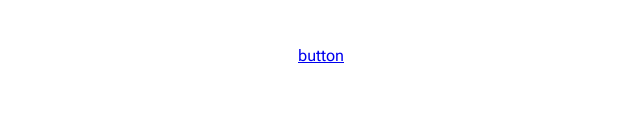
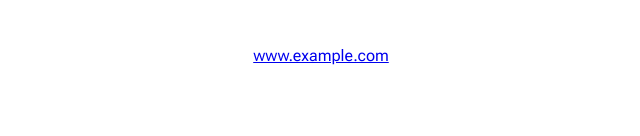
Before and after one commit to Louis-Matsika/fate, a Next.js app: page / in a window 1280 px wide. Shown: the part 558-694 px from the top of the page, without its empty margins (319-959 px from the left). Built offline with nearby package versions, Linux system fonts and the light colour scheme; a web font is replaced by a local one.

Commit message:
read and display single data from src/data/

```diff
--- a/src/app/page.tsx
+++ b/src/app/page.tsx
@@ -13,7 +13,7 @@ const Home = () => {
             <Header />
             <main className={styles.main}>
                 <Exhibit />
-                <DistroBar/>
+                <DistroBar id="falcons"/>
             </main>
             <Footer />
         </>
--- a/src/components/DistroBar/index.tsx
+++ b/src/components/DistroBar/index.tsx
@@ -1,17 +1,24 @@
 import styles from "./styles.module.scss";
 
-const MusicButton = () => {
+import singles from "#/data/discography/singles.json";
+
+import { MusicButtonProps, DistroBarProps } from "./types";
+
+const MusicButton = ({ link }: MusicButtonProps) => {
   return (
-    <a href="https://example.com" target="_blank" rel="noopener noreferrer">
-      button
+    <a href={link} target="_blank" rel="noopener noreferrer">
+      {link}
     </a>
   );
 };
 
-const DistroBar = () => {
+const DistroBar = ({ id }: DistroBarProps) => {
+  const single = singles.find((index) => index.id === id)
+  console.log(single);
+
   return (
     <div className={styles.distroBar}>
-      <MusicButton />
+      <MusicButton  link={single.links[0]}/>
     </div>
   );
 };
--- /dev/null
+++ b/src/components/DistroBar/types.ts
@@ -0,0 +1,7 @@
+export type MusicButtonProps = {
+    link: string;
+  }
+
+  export type DistroBarProps = {
+    id: string;
+  }
--- a/src/data/discography/singles.json
+++ b/src/data/discography/singles.json
@@ -1,12 +1,12 @@
-{
-    "singels":[
+[
         {
-            "name":"single 1",
-            "releaseDate":"2001-01-01"
+            "id":"falcons",
+            "title":"falcons",
+            "releaseDate":"20-03-2025",
+            "description": "'falcons.' is my first single in a while, and the lead single to my up coming album dropping on the 27th of March","links": ["www.example.com", "www.example.com"]
         },
         {
             "name":"single 2",
             "releaseDate":"2002-02-02"
         }
     ]
-}
```
